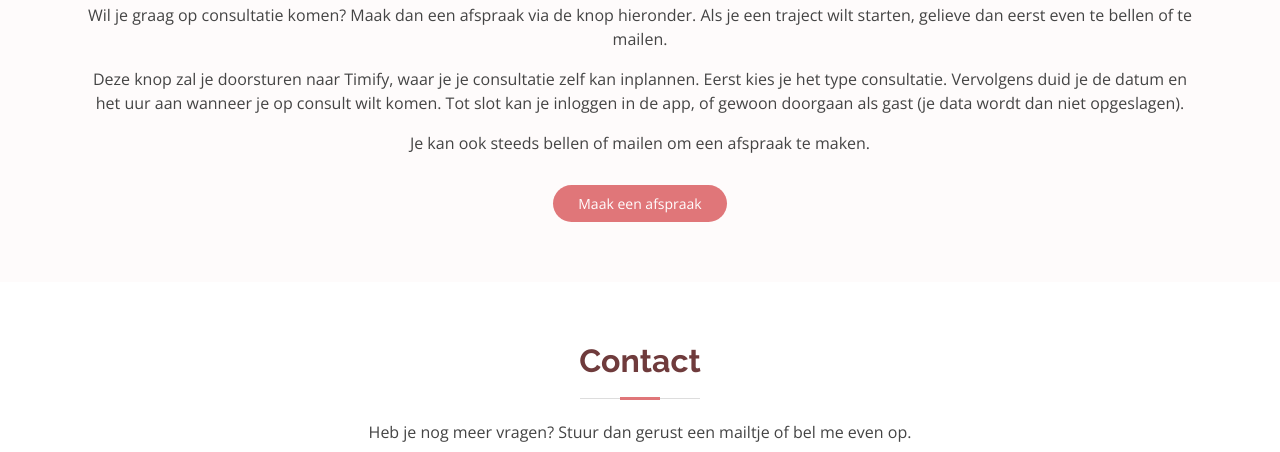
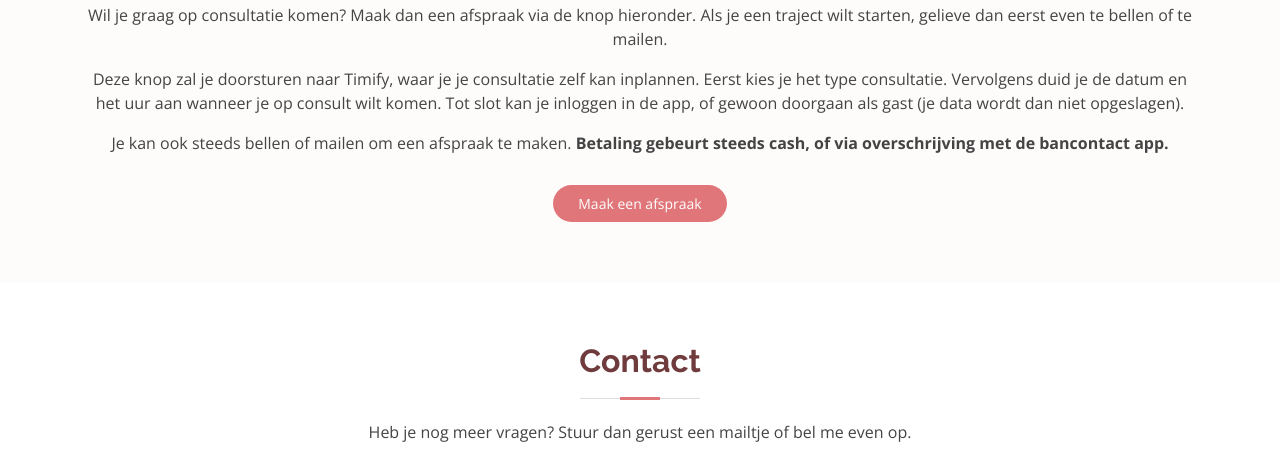
Before and after one commit to estebanbeerens/dietiste-boeckmans, a website: page public/index.html in a window 1280 px wide. Shown: the part 3588-4040 px from the top of the page. Drawn offline with nearby package versions, Linux system fonts and the light colour scheme.

Commit message:
Add payment method to appointments section

```diff
--- a/public/index.html
+++ b/public/index.html
@@ -401,6 +401,7 @@
           </p>
           <p class="mt-3">
             Je kan ook steeds bellen of mailen om een afspraak te maken.
+            <span class="fw-bold">Betaling gebeurt steeds cash, of via overschrijving met de bancontact app.</span>
           </p>
         </div>
 
```
